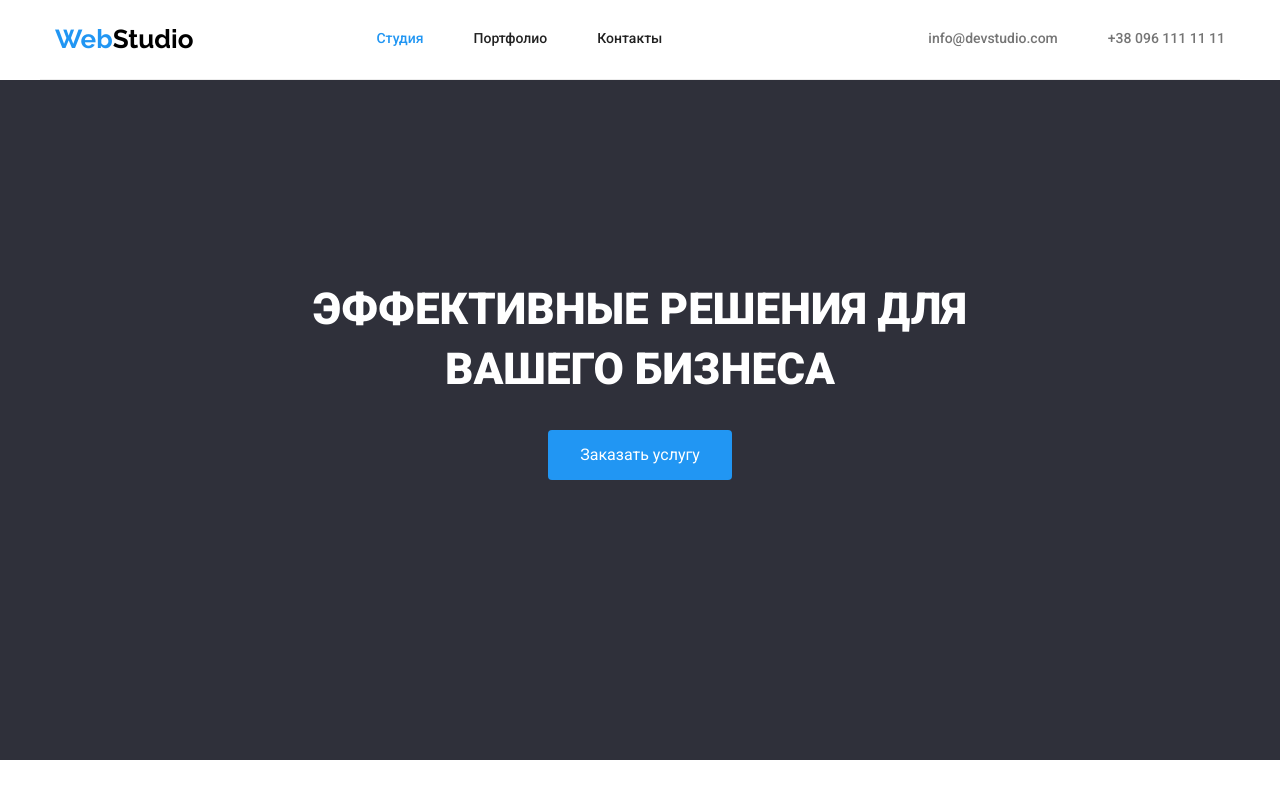
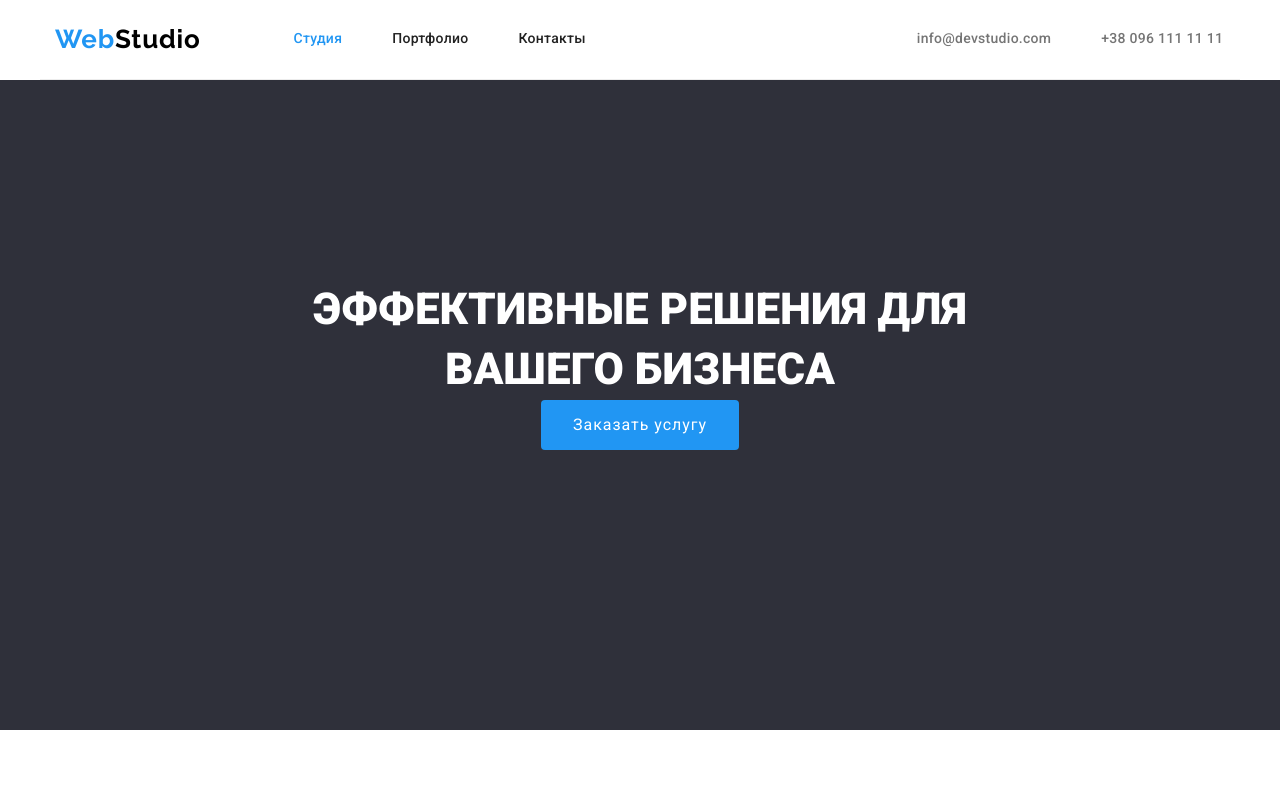
Before and after one commit to Mariia-Petlovana-91/-goit-markup-hw-03, a plain HTML site: page index.html in a window 1280 px wide. Shown: the top 800 px of the page. Drawn offline with nearby package versions, Linux system fonts and the light colour scheme.

Commit message:
editing the header and the hero

```diff
--- a/css/style.css
+++ b/css/style.css
@@ -27,12 +27,14 @@ h6,
 ul,
 p {
   margin: 0;
+  padding: 0;
 }
 button {
   cursor: pointer;
 }
 img {
   display: block;
+
 }
 .container {
   display: flex;
@@ -51,7 +53,7 @@ img {
   font-size: 36px;
   line-height: 1.17;
   text-align: center;
-  letter-spacing: 0.03;
+  letter-spacing: 0.03em;
   color: var(--title-color-second);
 }
 .visually-hidden {
@@ -72,8 +74,8 @@ img {
 .logo {
   font-family: "Raleway", sans-serif;
   font-size: 26px;
-  line-height: 1.19;
-  letter-spacing: 0.03;
+  line-height: 1.19em;
+  letter-spacing: 0.03em;
   color: var(--logo-color);
 }
 .logo-word-dark {
@@ -82,7 +84,9 @@ img {
 .logo-word-light {
   color: var(--logo-word-light);
 }
-
+.logo-header{
+  margin-right: 93px;
+}
 /*----------------------------main and portfolio page header ---------------------------*/
 .main-head,
 .head-portfolio {
@@ -91,19 +95,21 @@ img {
   align-items: center;
   border-bottom: 1px solid #ececec;
 }
-.logo {
-  margin-right: 93px;
-}
-.navigation-list {
+.navigation-list{
   display: flex;
+ justify-content: center;
+ margin-right: 331px;
 }
 .navigation-item {
   font-weight: 500;
   font-size: 14px;
   line-height: 1.14;
-  letter-spacing: 0.02;
+  letter-spacing: 0.02em;
   text-transform: capitalize;
-  margin-left: 50px;
+  margin-right: 50px;
+}
+.navigation-item:last-child{
+  margin-right: 0px;
 }
 .navigation-item > a:link,
 .navigation-item > a:visited {
@@ -116,17 +122,19 @@ img {
 .navigation-item > a.link.active {
   color: var(--hover-focus-color-others);
 }
-.header-contacts-list {
-  display: flex;
-  margin-left: auto;
-  padding: 0;
+.header-contacts-list
+{display: flex;
+justify-content: center;
 }
 .header-contacts-item {
   font-weight: 500;
   font-size: 14px;
   line-height: 1.14;
-  letter-spacing: 0.02;
-  margin-left: 50px;
+  letter-spacing: 0.02em;
+  margin-right: 50px;
+}
+.header-contacts-item:last-child{
+  margin-right: 0px;
 }
 .header-contacts-item > a:link {
   color: var(--contacts-color-dark);
@@ -142,11 +150,9 @@ img {
   background-color: #2f303a;
 }
 .title-hero {
+  display: block;
+  margin: 0 auto;
   width: 696px;
-  margin-top: 0;
-  margin-left: auto;
-  margin-bottom: 30px;
-  margin-right: auto;
   font-weight: 900;
   font-size: 44px;
   line-height: 1.36;
@@ -165,7 +171,7 @@ img {
   font-size: 16px;
   font-family: inherit;
   line-height: 1.88;
-  letter-spacing: 0.06;
+  letter-spacing: 0.06em;
   background-color: var(--hover-focus-color-others);
   color: var(--color-text);
 }
--- a/index.html
+++ b/index.html
@@ -14,7 +14,7 @@
     <header>
       <div class="container main-head">
       <a class="logo link logo-header" href="WebStudio">Web<span class="logo-word-dark">Studio</span></a>
-      <nav class="navigation-header">
+      <nav>
         <ul class="navigation-list list">
           <li class="navigation-item"><a class="link active" href="./index.html">Студия</a></li>
           <li class="navigation-item"><a class="link" href="./portfolio.html">Портфолио</a></li>
```
